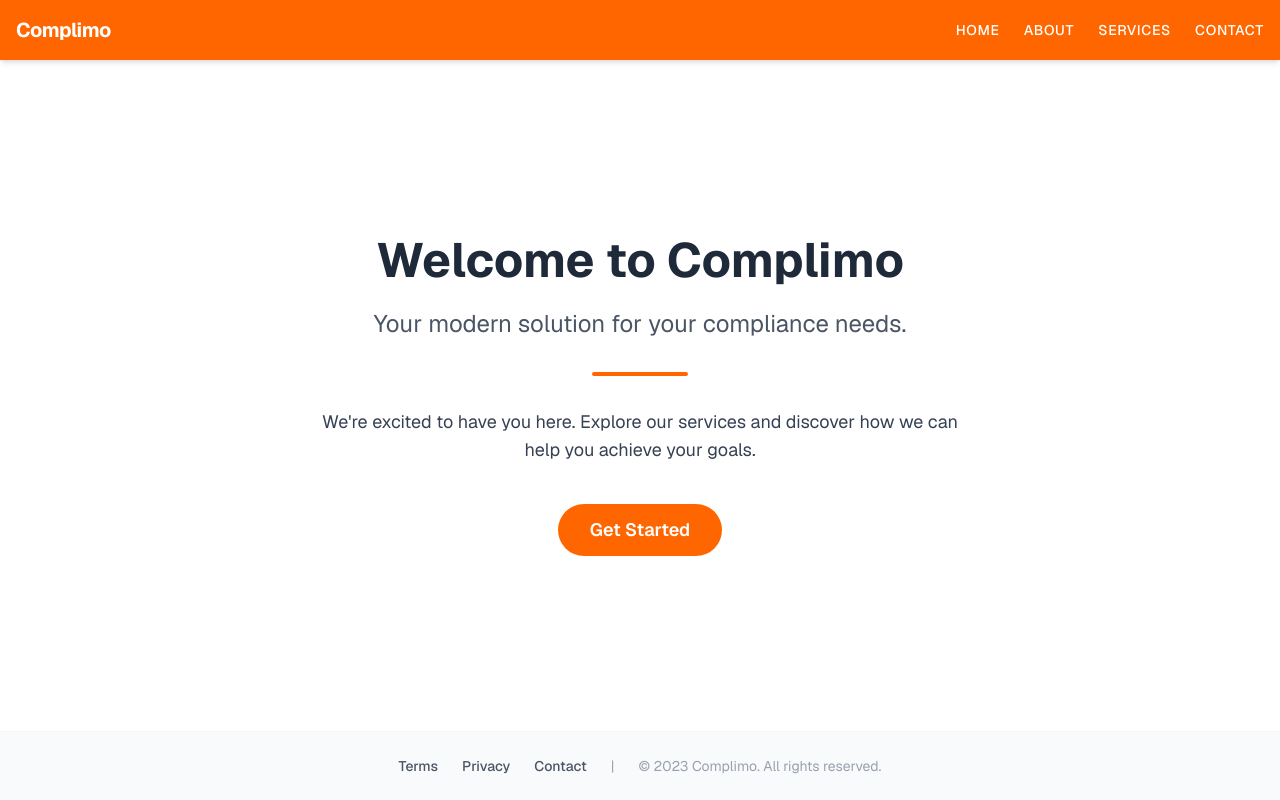
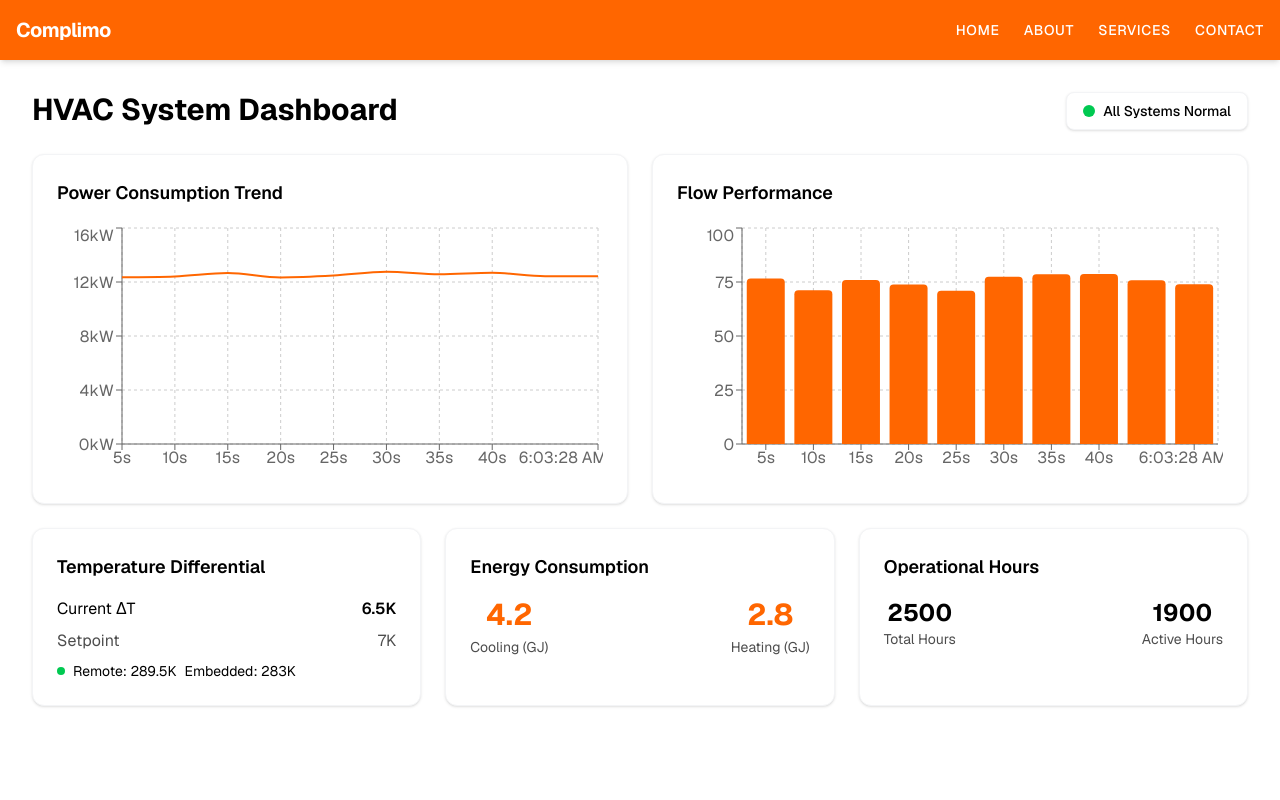
Before and after one commit to tactspace/complimo, a Next.js app in the folder frontend/: page / in a window 1280 px wide. Built offline with nearby package versions, Linux system fonts and the light colour scheme.

Commit message:
home dashboard ui done

```diff
--- a/frontend/src/app/page.tsx
+++ b/frontend/src/app/page.tsx
@@ -1,55 +1,250 @@
+"use client"
+import { useState, useEffect } from 'react';
+import { LineChart, Line, BarChart, Bar, XAxis, YAxis, CartesianGrid, Tooltip, ResponsiveContainer } from 'recharts';
 import Image from "next/image";
 import Navbar from "./Navbar";
 
+interface PowerDataPoint {
+  timestamp: string;
+  kW: number;
+}
+
+interface FlowDataPoint {
+  timestamp: string;
+  flow: number;
+  setpoint: number;
+}
+
+interface HVACMetrics {
+  Power_Consumption: {
+    Absolute_Power_W: number;
+  };
+  Temperature_Differential: {
+    Delta_Temperature_K: number;
+    Setpoint_Delta_T_K: number;
+    Temperature_1_Remote_K: number;
+    Temperature_2_Embedded_K: number;
+  };
+  Flow_Performance: {
+    Relative_Flow_Percentage: number;
+    Absolute_Flow_m3_s: number;
+    Flow_Volume_Total_m3: number;
+  };
+  Energy_Consumption: {
+    Cooling_Energy_J: number;
+    Heating_Energy_J: number;
+  };
+  Operational_Metrics: {
+    Operating_Time_h: number;
+    Active_Time_h: number;
+  };
+  System_Status: {
+    Flow_Signal_Faulty: boolean;
+  };
+}
+
+interface MockData {
+  timestamp: string;
+  power: number;
+  flowPercentage: number;
+}
+
+// Mock real-time data generator
+const generateMockData = () => ({
+  timestamp: new Date().toLocaleTimeString(),
+  power: Math.floor(12000 + Math.random() * 1000),
+  flowPercentage: Math.floor(70 + Math.random() * 10)
+});
+
 export default function Home() {
+  const [metrics, setMetrics] = useState<HVACMetrics>({
+    HVAC_Metrics: {
+      Power_Consumption: { Absolute_Power_W: 12500 },
+      Temperature_Differential: {
+        Delta_Temperature_K: 6.5,
+        Setpoint_Delta_T_K: 7.0,
+        Temperature_1_Remote_K: 289.5,
+        Temperature_2_Embedded_K: 283.0
+      },
+      Flow_Performance: {
+        Relative_Flow_Percentage: 75,
+        Absolute_Flow_m3_s: 0.03,
+        Flow_Volume_Total_m3: 14500
+      },
+      Energy_Consumption: {
+        Cooling_Energy_J: 4.2e9,
+        Heating_Energy_J: 2.8e9
+      },
+      Operational_Metrics: {
+        Operating_Time_h: 2500,
+        Active_Time_h: 1900
+      },
+      System_Status: {
+        Flow_Signal_Faulty: false
+      }
+    }
+  });
+
+  const [powerData, setPowerData] = useState(() =>
+    Array.from({ length: 10 }, (_, i) => ({
+      timestamp: `${i * 5}s`,
+      kW: (12000 + Math.random() * 1000) / 1000
+    }))
+  );
+
+  const [flowData, setFlowData] = useState(() =>
+    Array.from({ length: 10 }, (_, i) => ({
+      timestamp: `${i * 5}s`,
+      flow: 70 + Math.random() * 10,
+      setpoint: 75
+    }))
+  );
+
+  useEffect(() => {
+    const interval = setInterval(() => {
+      // Simulate real-time updates
+      setPowerData(prev => [...prev.slice(1), {
+        timestamp: new Date().toLocaleTimeString(),
+        kW: (generateMockData().power) / 1000
+      }]);
+
+      setFlowData(prev => [...prev.slice(1), {
+        timestamp: new Date().toLocaleTimeString(),
+        flow: generateMockData().flowPercentage,
+        setpoint: 75
+      }]);
+    }, 5000);
+
+    return () => clearInterval(interval);
+  }, []);
+
   return (
     <div className="flex flex-col min-h-screen bg-white font-[family-name:var(--font-geist-sans)]">
       {/* Include the Navbar component */}
       <Navbar />
 
-      {/* Main Content - Welcome Text */}
-      <div className="flex-1 flex flex-col items-center justify-center p-8 sm:p-20">
-        <div className="text-center max-w-2xl mx-auto">
-          <h1 className="text-4xl sm:text-5xl font-bold text-gray-800 mb-6">Welcome to Complimo</h1>
-          <p className="text-xl sm:text-2xl text-gray-600 mb-8">Your modern solution for your compliance needs.</p>
-          <div className="h-1 w-24 bg-[#FF6600] mx-auto mb-8 rounded-full"></div>
-          <p className="text-lg text-gray-700 mb-10">
-            We're excited to have you here. Explore our services and discover how we can help you achieve your goals.
-          </p>
-          <a
-            href="/chat"
-            className="inline-block rounded-full bg-[#FF6600] text-white px-8 py-3 font-semibold text-lg transition-all hover:bg-[#FF6600]/90 hover:shadow-lg"
-          >
-            Get Started
-          </a>
+      {/* Dashboard Section */}
+      <div className="flex-1 p-6 sm:p-8">
+        <div className="flex justify-between items-start mb-6">
+          <h2 className="text-3xl font-bold text-black">HVAC System Dashboard</h2>
+          <div className="flex items-center gap-2 bg-white px-4 py-2 rounded-lg shadow-sm border border-gray-100">
+            <div className={`w-3 h-3 rounded-full ${false ? 'bg-red-500' : 'bg-green-500'}`}></div>
+            <span className="font-medium text-sm text-black">
+              {false ? 'Flow Signal Fault' : 'All Systems Normal'}
+            </span>
+          </div>
+        </div>
+
+        <div className="grid grid-cols-1 lg:grid-cols-2 gap-6">
+          {/* Power Consumption Graph */}
+          <div className="bg-white p-6 rounded-xl shadow-sm border border-gray-100">
+            <h3 className="text-lg font-semibold text-black mb-4">Power Consumption Trend</h3>
+            <div className="h-64">
+              <ResponsiveContainer width="100%" height="100%">
+                <LineChart data={powerData}>
+                  <CartesianGrid strokeDasharray="3 3" />
+                  <XAxis dataKey="timestamp" />
+                  <YAxis unit="kW" />
+                  <Tooltip />
+                  <Line
+                    type="monotone"
+                    dataKey="kW"
+                    stroke="#FF6600"
+                    strokeWidth={2}
+                    dot={false}
+                  />
+                </LineChart>
+              </ResponsiveContainer>
+            </div>
+          </div>
+
+          {/* Flow Performance Graph */}
+          <div className="bg-white p-6 rounded-xl shadow-sm border border-gray-100">
+            <h3 className="text-lg font-semibold text-black mb-4">Flow Performance</h3>
+            <div className="h-64">
+              <ResponsiveContainer width="100%" height="100%">
+                <BarChart data={flowData}>
+                  <CartesianGrid strokeDasharray="3 3" />
+                  <XAxis dataKey="timestamp" />
+                  <YAxis domain={[0, 100]} />
+                  <Tooltip />
+                  <Bar
+                    dataKey="flow"
+                    fill="#FF6600"
+                    radius={[4, 4, 0, 0]}
+                  />
+                  <Line
+                    type="horizontal"
+                    dataKey="setpoint"
+                    stroke="#ff0000"
+                    strokeDasharray="5 5"
+                    dot={false}
+                  />
+                </BarChart>
+              </ResponsiveContainer>
+            </div>
+          </div>
+
+          {/* Updated cards grid (removed system status card) */}
+          <div className="lg:col-span-2">
+            <div className="grid grid-cols-1 md:grid-cols-2 lg:grid-cols-3 gap-6">
+              {/* Temperature Differential Card */}
+              <div className="bg-white p-6 rounded-xl shadow-sm border border-gray-100">
+                <h3 className="text-lg font-semibold text-black mb-4">Temperature Differential</h3>
+                <div className="space-y-2">
+                  <div className="flex justify-between">
+                    <span className="text-black">Current ΔT</span>
+                    <span className="font-semibold text-black">{6.5}K</span>
+                  </div>
+                  <div className="flex justify-between">
+                    <span className="text-black/70">Setpoint</span>
+                    <span className="text-black/70">{7.0}K</span>
+                  </div>
+                  <div className="flex gap-2 items-center text-sm">
+                    <div className="w-2 h-2 rounded-full text-black bg-green-500"></div>
+                    <span className="text-black">Remote: {289.5}K</span>
+                    <span className="text-black">Embedded: {283.0}K</span>
+                  </div>
+                </div>
+              </div>
+
+              {/* Energy Consumption Card */}
+              <div className="bg-white p-6 rounded-xl shadow-sm border border-gray-100">
+                <h3 className="text-lg font-semibold text-black mb-4">Energy Consumption</h3>
+                <div className="flex justify-between items-center">
+                  <div className="text-center">
+                    <div className="text-3xl font-bold text-[#FF6600]">
+                      {(4.2e9 / 1e9).toFixed(1)}
+                    </div>
+                    <div className="text-sm text-black/70 mt-1">Cooling (GJ)</div>
+                  </div>
+                  <div className="text-center">
+                    <div className="text-3xl font-bold text-[#FF6600]">
+                      {(2.8e9 / 1e9).toFixed(1)}
+                    </div>
+                    <div className="text-sm text-black/70 mt-1">Heating (GJ)</div>
+                  </div>
+                </div>
+              </div>
+
+              {/* Operational Metrics Card */}
+              <div className="bg-white p-6 rounded-xl shadow-sm border border-gray-100">
+                <h3 className="text-lg font-semibold text-black mb-4">Operational Hours</h3>
+                <div className="flex justify-between">
+                  <div className="text-center">
+                    <div className="text-2xl font-bold text-black">{2500}</div>
+                    <div className="text-sm text-black/70">Total Hours</div>
+                  </div>
+                  <div className="text-center">
+                    <div className="text-2xl font-bold text-black">{1900}</div>
+                    <div className="text-sm text-black/70">Active Hours</div>
+                  </div>
+                </div>
+              </div>
+            </div>
+          </div>
         </div>
       </div>
-
-      {/* Footer */}
-      <footer className="w-full py-6 px-4 bg-gray-50 border-t border-gray-100">
-        <div className="flex gap-[24px] flex-wrap items-center justify-center text-gray-600 text-sm">
-          <a
-            className="flex items-center gap-2 hover:underline hover:underline-offset-4 hover:text-[#FF6600] font-medium transition-colors"
-            href="#"
-          >
-            Terms
-          </a>
-          <a
-            className="flex items-center gap-2 hover:underline hover:underline-offset-4 hover:text-[#FF6600] font-medium transition-colors"
-            href="#"
-          >
-            Privacy
-          </a>
-          <a
-            className="flex items-center gap-2 hover:underline hover:underline-offset-4 hover:text-[#FF6600] font-medium transition-colors"
-            href="#"
-          >
-            Contact
-          </a>
-          <span className="text-gray-400">|</span>
-          <span className="text-gray-400">© 2023 Complimo. All rights reserved.</span>
-        </div>
-      </footer>
     </div>
   );
 }
```
Also changed, not shown: frontend/package.json (+6 -5 lines), 1 other file (tests, documents, lock files or other folders).
